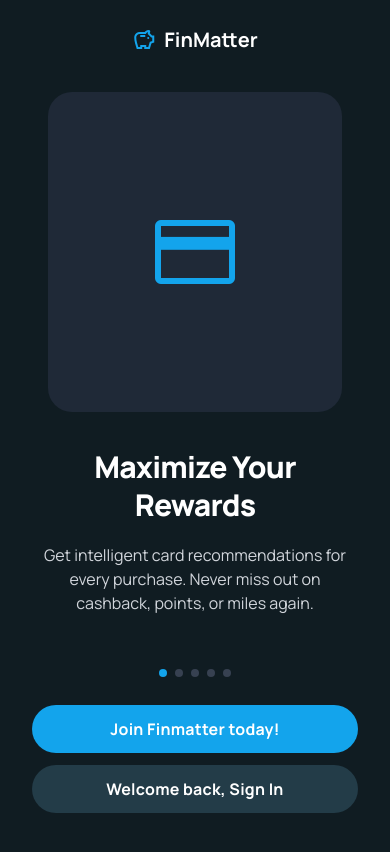
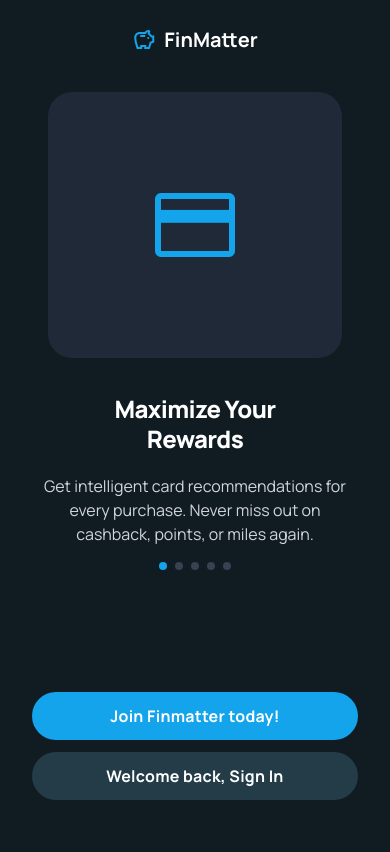
Before and after one commit to Vikraantnegi/finmatter, a Next.js app in the folder apps/web-pwa/: page /tutorial in a window 390 px wide. Shown: the top 852 px of the page. Built offline with nearby package versions, Linux system fonts and the light colour scheme; no server answers.

Commit message:
feat: responsive tutorial screen

```diff
--- a/apps/web-pwa/src/components/tutorial/TutorialScreen.tsx
+++ b/apps/web-pwa/src/components/tutorial/TutorialScreen.tsx
@@ -30,6 +30,7 @@ export function TutorialScreen() {
       <Header />
 
       <main className='flex-1 flex flex-col justify-between w-full max-w-4xl mx-auto px-4 pb-8'>
+        <div className='flex flex-col h-[60vh]'>
           <div className='flex-1 flex justify-center'>
             <Swiper
               onSwiper={setSwiper}
@@ -45,13 +46,13 @@ export function TutorialScreen() {
                 pauseOnMouseEnter: true,
               }}
               loop={true}
-            className='w-full h-full'
+              className='flex-1 w-full h-full'
             >
               {TUTORIAL_SLIDES.map((slide: TutorialSlide, index: number) => (
                 <SwiperSlide key={index}>
-                <div className='flex flex-col items-center justify-center h-full gap-6 px-4'>
-                  <div className='relative flex w-full justify-center px-4 py-3'>
-                    <div className='flex h-[320px] w-full max-w-xs items-center justify-center rounded-xl bg-gray-100 dark:bg-gray-800'>
+                  <div className='flex flex-1 flex-col items-center justify-center h-full gap-6 px-4'>
+                    <div className='flex-1 relative flex w-full justify-center px-4 py-3'>
+                      <div className='flex-1 flex items-center justify-center rounded-xl bg-gray-100 dark:bg-gray-800'>
                         <span
                           className='material-symbols-outlined text-primary text-8xl'
                           style={{
@@ -65,7 +66,7 @@ export function TutorialScreen() {
                       </div>
                     </div>
 
-                  <h1 className='text-gray-900 dark:text-white tracking-tight text-3xl font-extrabold leading-tight text-center w-3/4'>
+                    <h1 className='text-gray-900 dark:text-white tracking-tight text-2xl font-extrabold leading-tight text-center w-3/4'>
                       {slide.title}
                     </h1>
 
@@ -96,6 +97,7 @@ export function TutorialScreen() {
               />
             ))}
           </div>
+        </div>
 
         <div className='flex w-full flex-col items-stretch gap-3 px-4 py-3'>
           <button
```
Lines whose indentation alone changed are shown as unchanged.
